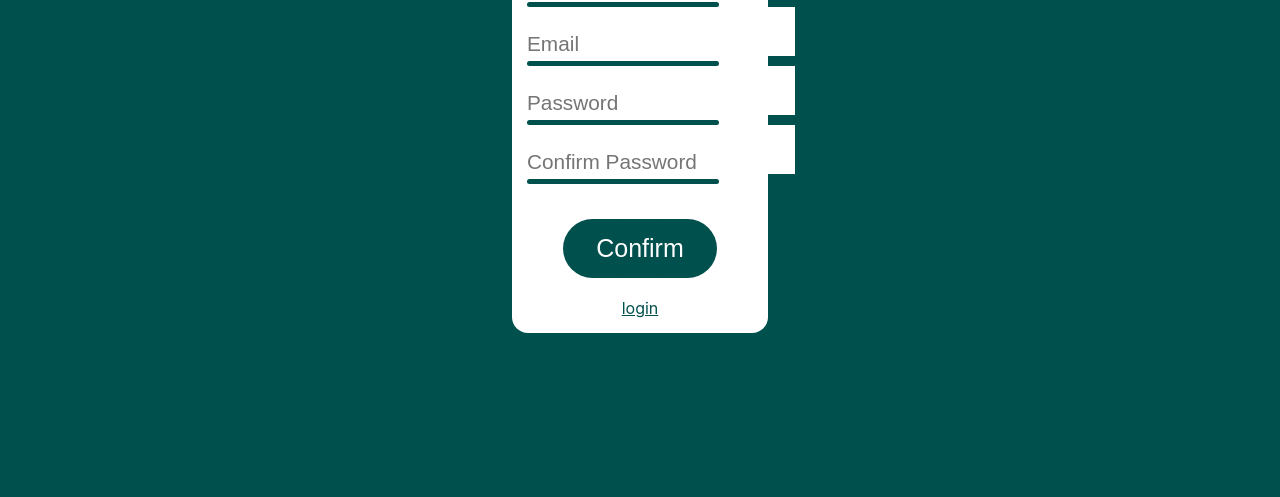
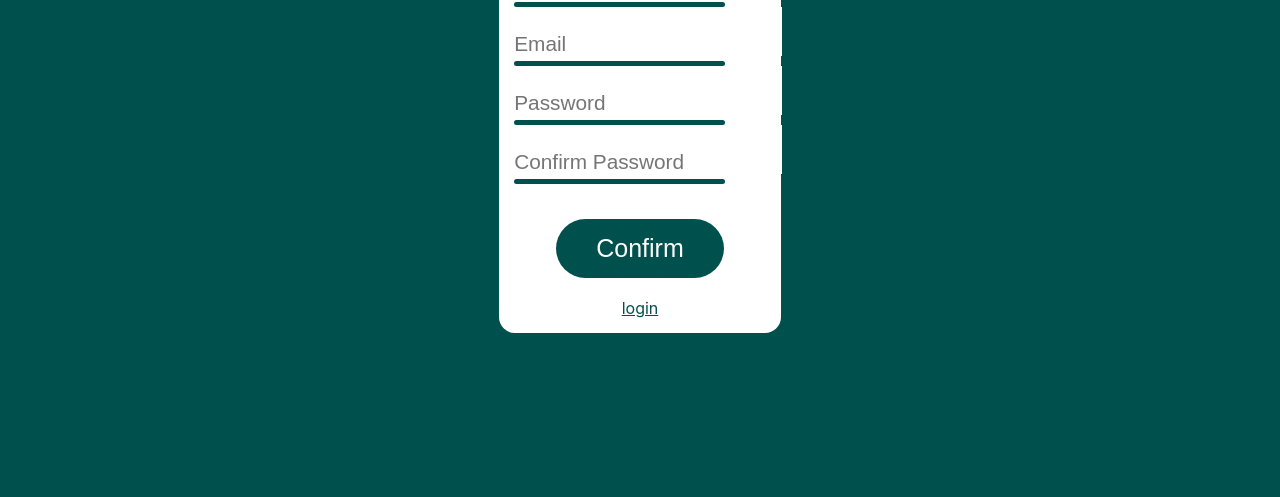
Before and after one commit to Ahmoty/catalyst, a plain HTML site: page sign in.html in a window 1280 px wide. Shown: the part 303-800 px from the top of the page. Drawn offline with Linux system fonts and the light colour scheme.

Commit message:
Update sign in.css

```diff
--- a/css/sign in.css
+++ b/css/sign in.css
@@ -56,13 +56,13 @@ li a:active{
 /* below from style */
 form{
     background-color: white;
-    width: 20%;
+    width: 22%;
     margin-left: auto;
     margin-right: auto;
     margin-top: 80px;
     align-content: center;
     border-radius: 1rem;
-    height: 70%;
+    height: 100%;
 }
 .form-header{
     font-family: "inter";
```
